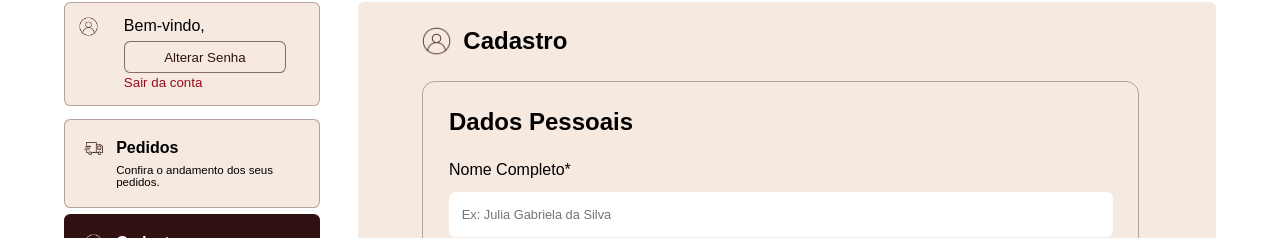
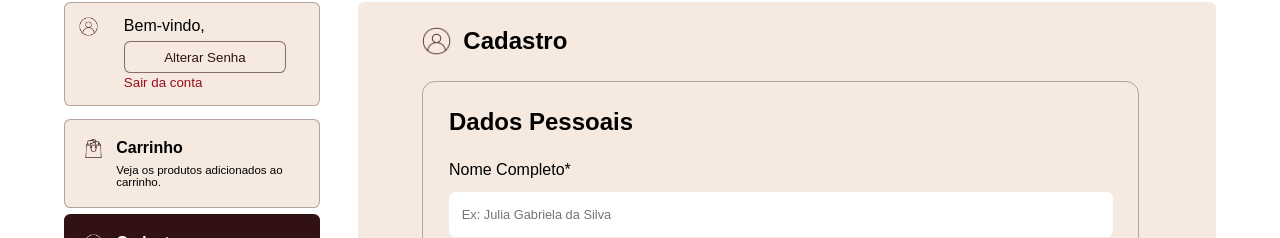
Before and after one commit to Atelier-A-Y/FrontEnd, a Vue app: page /user in a window 1280 px wide. Shown: the part 79-317 px from the top of the page. Built offline with nearby package versions, Linux system fonts and the light colour scheme; no server answers.

Commit message:
Feat: ajustes na página usuário

```diff
--- a/dev-dist/sw.js
+++ b/dev-dist/sw.js
@@ -82,7 +82,7 @@ define(['./workbox-5a5d9309'], (function (workbox) { 'use strict';
     "revision": "3ca0b8505b4bec776b69afdba2768812"
   }, {
     "url": "index.html",
-    "revision": "0.ff2pjkh4cqg"
+    "revision": "0.4nlnapuq0k"
   }], {});
   workbox.cleanupOutdatedCaches();
   workbox.registerRoute(new workbox.NavigationRoute(workbox.createHandlerBoundToURL("index.html"), {
--- a/src/views/InfoProdutosView.vue
+++ b/src/views/InfoProdutosView.vue
@@ -89,7 +89,7 @@ onMounted(carregarProduto);
         <h2>R$ {{ produto.preco }}</h2>
 
         <div class="detalhes">
-          <p><strong>Tamanho:</strong> {{ produto.tamanho }}</p>
+          <p><strong>Tamanho:</strong> {{ produto.tamanho.nome }}</p>
           <p><strong>Cor:</strong> {{ produto.cor }}</p>
         </div>
 
--- a/src/views/UserView.vue
+++ b/src/views/UserView.vue
@@ -231,14 +231,14 @@ onMounted(() => {
             >
               <img
                 :src="menuAtivo === 'pedidos'
-              ? '/img/caminhao-branco.png'
-              : '/img/caminhao.png'"
-            alt="caminhao"
+                  ? '/img/bolsa.png'
+                  : '/img/bolsa-solido.png'"
+                alt="Carrinho"
               />
 
               <div>
-            <h4>Pedidos</h4>
-            <p>Confira o andamento dos seus pedidos.</p>
+                <h4>Carrinho</h4>
+                <p>Veja os produtos adicionados ao carrinho.</p>
               </div>
             </div>
 
@@ -304,7 +304,10 @@ onMounted(() => {
       class="content"
       v-if="menuAtivo === 'pedidos'"
     >
-      <h1>Pedidos</h1>
+    <div class="title">
+    <img src="/img/carrinho.png" alt="carrinho.png">
+      <h1>Carrinho</h1>
+    </div>
     </section>
 
    <section
```
Lines whose indentation alone changed are shown as unchanged.
